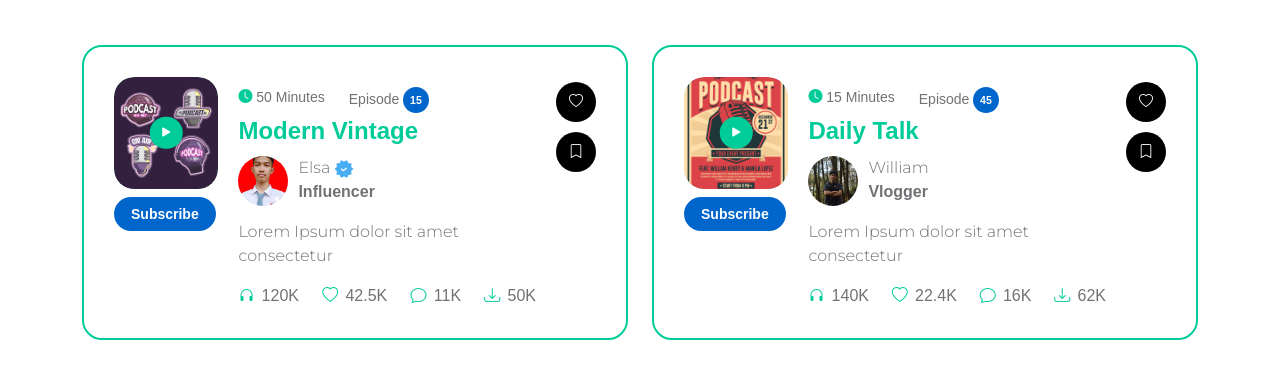
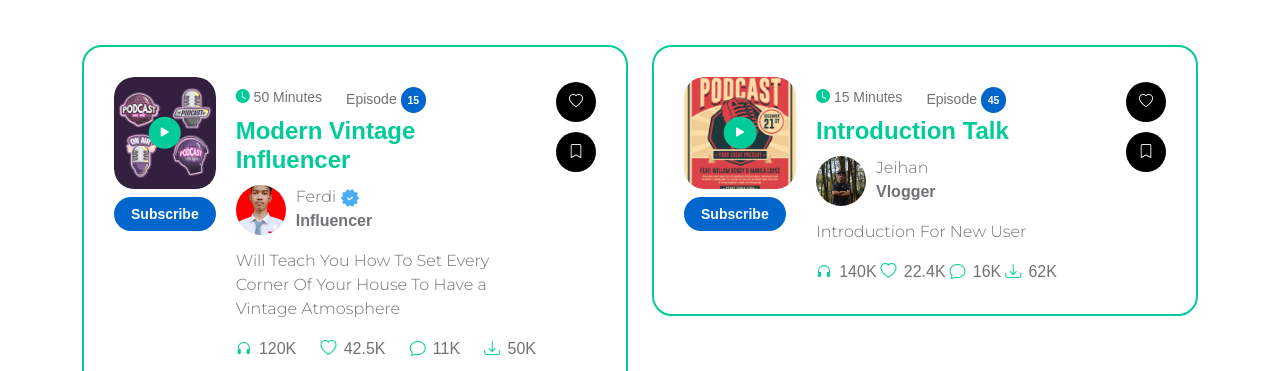
Before and after one commit to raizenway/KelompokMinoritas, a plain HTML site: page index.html in a window 1280 px wide. Shown: the part 1062-1433 px from the top of the page. Drawn offline with Linux system fonts and the light colour scheme; a web font is replaced by a local one.

Commit message:
Revisi Bob

```diff
--- a/index.html
+++ b/index.html
@@ -289,7 +289,7 @@ https://templatemo.com/tm-584-pod-talk
 
                                     <h5 class="mb-2">
                                         <a href="detail-page.html">
-                                            Modern Vintage
+                                            Modern Vintage Influencer
                                         </a>
                                     </h5>
 
@@ -297,12 +297,12 @@ https://templatemo.com/tm-584-pod-talk
                                         <img src="images/profile/woman-posing-black-dress-medium-shot.jpg" class="profile-block-image img-fluid" alt="">
 
                                         <p>
-                                            Elsa
+                                            Ferdi
                                             <img src="images/verified.png" class="verified-image img-fluid" alt="">
                                             <strong>Influencer</strong></p>
                                     </div>
 
-                                    <p class="mb-0">Lorem Ipsum dolor sit amet consectetur</p>
+                                    <p class="mb-0">Will Teach You How To Set Every Corner Of Your House To Have a Vintage Atmosphere </p>
 
                                     <div class="custom-block-bottom d-flex justify-content-between mt-3">
                                         <a href="#" class="bi-headphones me-1">
@@ -368,18 +368,18 @@ https://templatemo.com/tm-584-pod-talk
 
                                     <h5 class="mb-2">
                                         <a href="detail-page.html">
-                                            Daily Talk
+                                            Introduction Talk
                                         </a>
                                     </h5>
 
                                     <div class="profile-block d-flex">
                                         <img src="images/profile/handsome-asian-man-listening-music-through-headphones.jpg" class="profile-block-image img-fluid" alt="">
 
-                                        <p>William
+                                        <p>Jeihan
                                             <strong>Vlogger</strong></p>
                                     </div>
 
-                                    <p class="mb-0">Lorem Ipsum dolor sit amet consectetur</p>
+                                    <p class="mb-0">Introduction For New User</p>
 
                                     <div class="custom-block-bottom d-flex justify-content-between mt-3">
                                         <a href="#" class="bi-headphones me-1">
@@ -534,11 +534,11 @@ https://templatemo.com/tm-584-pod-talk
                                     <div class="profile-block d-flex">
                                         <img src="images/profile/woman-posing-black-dress-medium-shot.jpg" class="profile-block-image img-fluid" alt="">
 
-                                        <p>Elsa
+                                        <p>Ferdi
                                             <strong>Influencer</strong></p>
                                     </div>
 
-                                    <p class="mb-0">Lorem Ipsum dolor sit amet consectetur</p>
+                                    <p class="mb-0">How To Set Your House To Have Some Vintage Atmosphere ?</p>
 
                                     <div class="custom-block-bottom d-flex justify-content-between mt-3">
                                         <a href="#" class="bi-headphones me-1">
```
